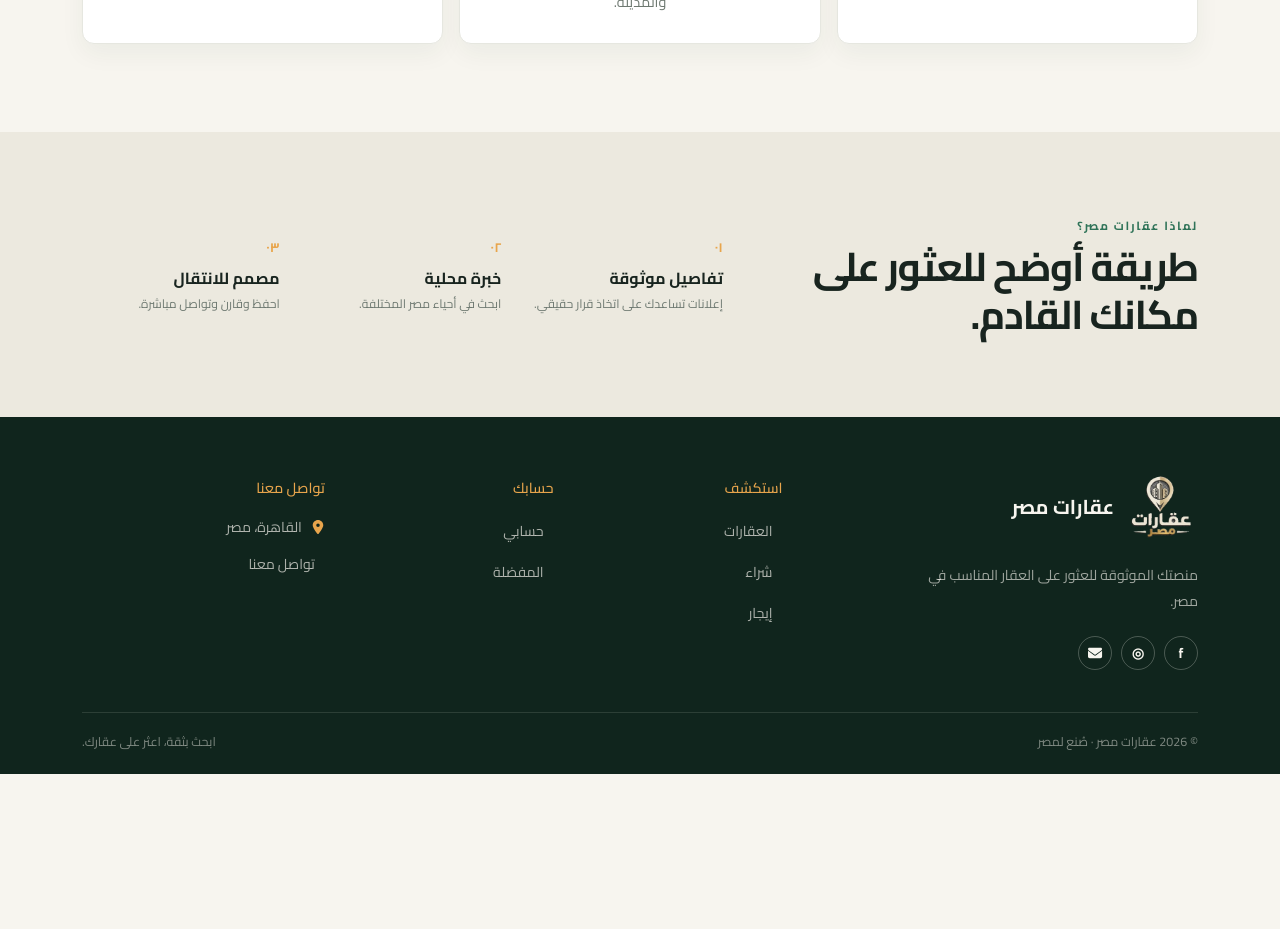
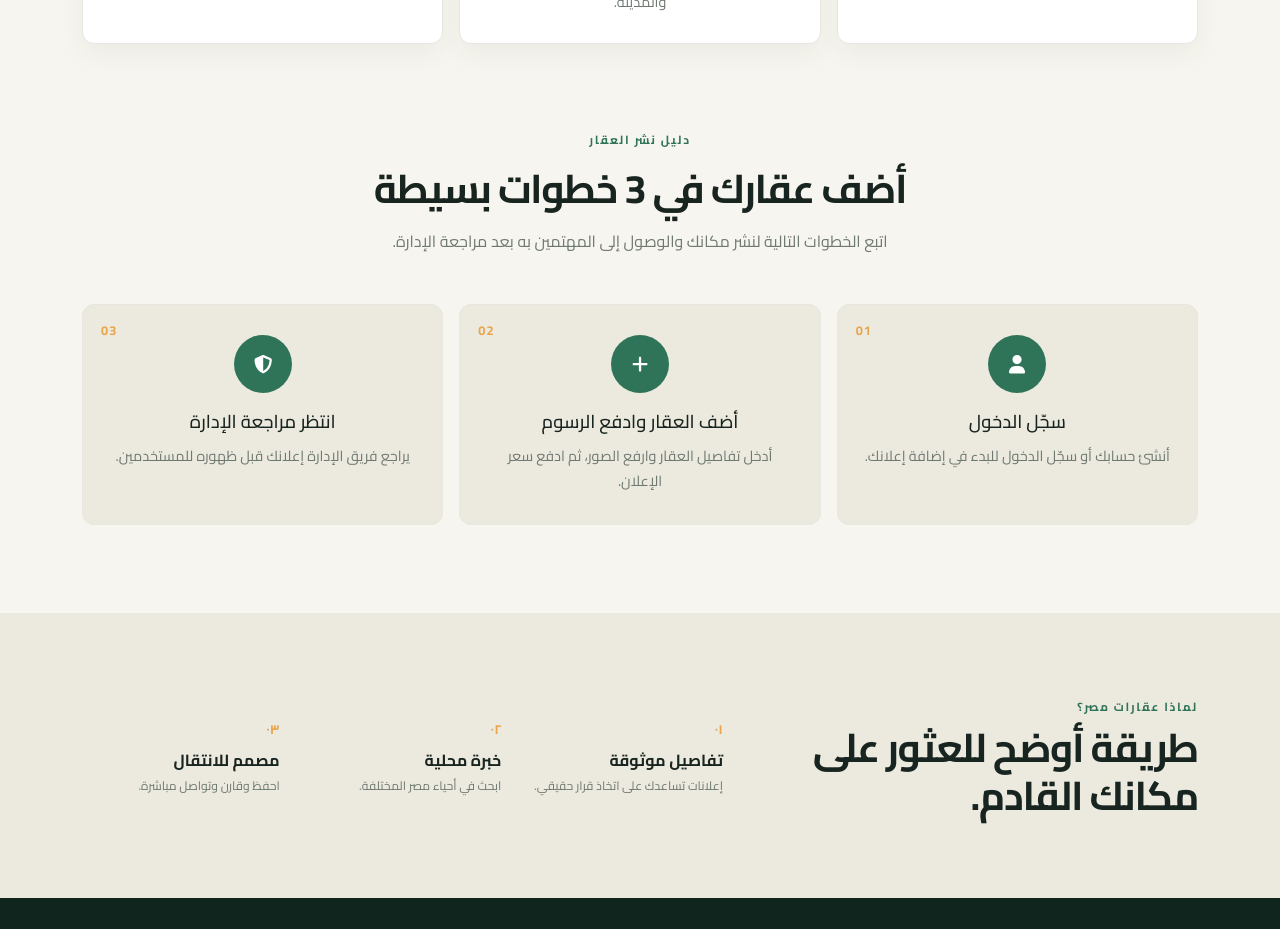
Before and after one commit to osmanramadan/maskank_frontend, a React (Vite) app: page / in a window 1280 px wide. Shown: the part 1440-2369 px from the top of the page. Before the commit the page ends 2214 px from the top, so only its background shows below. Built offline with nearby package versions, Linux system fonts and the light colour scheme; no server answers.

Commit message:
'cecffrrf'

```diff
--- a/src/i18n/LanguageContext.tsx
+++ b/src/i18n/LanguageContext.tsx
@@ -74,6 +74,15 @@ const translations = {
     movingCopy: "احفظ وقارن وتواصل مباشرة.",
     benefitsEyebrow: "لماذا تختار عقارات مصر؟",
     benefitsTitle: "كل ما تحتاجه للعثور على مكانك بثقة",
+    listingStepsEyebrow: "دليل نشر العقار",
+    listingStepsTitle: "أضف عقارك في 3 خطوات بسيطة",
+    listingStepsCopy: "اتبع الخطوات التالية لنشر مكانك والوصول إلى المهتمين به بعد مراجعة الإدارة.",
+    listingStepOneTitle: "سجّل الدخول",
+    listingStepOneCopy: "أنشئ حسابك أو سجّل الدخول للبدء في إضافة إعلانك.",
+    listingStepTwoTitle: "أضف العقار وادفع الرسوم",
+    listingStepTwoCopy: "أدخل تفاصيل العقار وارفع الصور، ثم ادفع سعر الإعلان.",
+    listingStepThreeTitle: "انتظر مراجعة الإدارة",
+    listingStepThreeCopy: "يراجع فريق الإدارة إعلانك قبل ظهوره للمستخدمين.",
     verifiedBenefit: "عقارات موثقة",
     verifiedBenefitCopy: "تفاصيل واضحة تساعدك على اتخاذ قرار أفضل.",
     smartSearchBenefit: "بحث سريع وذكي",
@@ -140,6 +149,8 @@ const translations = {
     purpose: "الغرض",
     sale: "بيع",
     price: "السعر",
+    monthlyRentPrice: "سعر الإيجار للشهر",
+    perMonth: "شهريًا",
     areaSqm: "المساحة (م²)",
     bedrooms: "غرف النوم",
     bathrooms: "الحمامات",
@@ -221,6 +232,15 @@ const translations = {
     movingCopy: "Save, compare, and connect directly.",
     benefitsEyebrow: "Why choose Egypt Properties?",
     benefitsTitle: "Everything you need to find your place with confidence",
+    listingStepsEyebrow: "Property listing guide",
+    listingStepsTitle: "List your property in 3 simple steps",
+    listingStepsCopy: "Follow these steps to publish your place and reach interested people after admin review.",
+    listingStepOneTitle: "Sign in",
+    listingStepOneCopy: "Create an account or sign in to start adding your listing.",
+    listingStepTwoTitle: "Add the property and pay",
+    listingStepTwoCopy: "Enter the property details, upload photos, and pay the listing fee.",
+    listingStepThreeTitle: "Wait for admin review",
+    listingStepThreeCopy: "Our admin team reviews your listing before it appears to users.",
     verifiedBenefit: "Verified properties",
     verifiedBenefitCopy: "Clear details that help you make a better decision.",
     smartSearchBenefit: "Smart search",
@@ -273,6 +293,8 @@ const translations = {
     purpose: "Purpose",
     sale: "Sale",
     price: "Price",
+    monthlyRentPrice: "Monthly rent",
+    perMonth: "per month",
     areaSqm: "Area (sqm)",
     bedrooms: "Bedrooms",
     bathrooms: "Bathrooms",
--- a/src/pages/AdminPage.tsx
+++ b/src/pages/AdminPage.tsx
@@ -86,7 +86,7 @@ export default function AdminPage() {
                     <div><span>{language === 'ar' ? 'الحالة' : 'Status'}</span><strong>{property.status}</strong></div>
                     <div><span>{language === 'ar' ? 'النوع' : 'Type'}</span><strong>{property.property_type}</strong></div>
                     <div><span>{language === 'ar' ? 'الغرض' : 'Purpose'}</span><strong>{property.purpose}</strong></div>
-                    <div><span>{language === 'ar' ? 'السعر' : 'Price'}</span><strong>{Number(property.price).toLocaleString('en-EG')} {property.currency}</strong></div>
+                    <div><span>{property.purpose === 'rent' ? t('monthlyRentPrice') : t('price')}</span><strong>{Number(property.price).toLocaleString('en-EG')} {property.currency}{property.purpose === 'rent' ? ` / ${t('perMonth')}` : ''}</strong></div>
                   </div>
                 </div>
                 <div className="owner-listing-actions">
--- a/src/pages/FavoritesPage.tsx
+++ b/src/pages/FavoritesPage.tsx
@@ -86,7 +86,7 @@ export default function FavoritesPage() {
                 <div className="property-card-body">
                   <div className="property-card-topline">
                     <span>{property.purpose === 'sale' ? (language === 'ar' ? 'للبيع' : 'For sale') : (language === 'ar' ? 'للإيجار' : 'For rent')}</span>
-                    <strong>{Number(property.price).toLocaleString('en-EG')} {property.currency}</strong>
+                    <strong>{Number(property.price).toLocaleString('en-EG')} {property.currency}{property.purpose === 'rent' ? ` / ${t('perMonth')}` : ''}</strong>
                   </div>
                   <h3>{property.title}</h3>
                   <div className="location-chip">
--- a/src/pages/HomePage.tsx
+++ b/src/pages/HomePage.tsx
@@ -1,5 +1,5 @@
 import { FontAwesomeIcon } from '@fortawesome/react-fontawesome';
-import { faArrowRight, faBuilding, faKey, faMagnifyingGlass, faShieldHalved, faComments } from '@fortawesome/free-solid-svg-icons';
+import { faArrowRight, faBuilding, faKey, faMagnifyingGlass, faShieldHalved, faComments, faUser, faPlus } from '@fortawesome/free-solid-svg-icons';
 import { Link } from 'react-router-dom';
 import { useLanguage } from '../i18n/LanguageContext';
 import { useEffect, useState } from 'react';
@@ -37,7 +37,7 @@ export default function HomePage() {
           <div className="row align-items-center gy-5">
             <div className="col-lg-7">
               <p className="eyebrow">{t('heroEyebrow')}</p>
-              <h1 className='mb-5'>{t('heroTitle')} <em>{t('heroTitleAccent')}</em></h1>
+              <h1 className='mb-5 '>{t('heroTitle')} <em>{t('heroTitleAccent')}</em></h1>
               <p className="hero-copy">{t('heroCopy')}</p>
               <div className="hero-actions d-flex flex-wrap gap-3">
                 <Link to="/properties" className="btn btn-primary btn-lg rounded-pill px-4">{t('explore')} <FontAwesomeIcon icon={faArrowRight} className="ms-2" /></Link>
@@ -90,6 +90,41 @@ export default function HomePage() {
                 <span className="benefit-icon"><FontAwesomeIcon icon={faComments} /></span>
                 <h3>{t('directContactBenefit')}</h3>
                 <p>{t('directContactBenefitCopy')}</p>
+              </article>
+            </div>
+          </div>
+        </div>
+      </section>
+      <section className="listing-steps-section">
+        <div className="container">
+          <div className="section-heading text-center mb-5">
+            <p className="eyebrow dark">{t('listingStepsEyebrow')}</p>
+            <h2>{t('listingStepsTitle')}</h2>
+            <p className="listing-steps-copy">{t('listingStepsCopy')}</p>
+          </div>
+          <div className="row g-3 listing-steps-grid">
+            <div className="col-md-4">
+              <article className="listing-step-card">
+                <span className="listing-step-number">01</span>
+                <span className="listing-step-icon"><FontAwesomeIcon icon={faUser} /></span>
+                <h3>{t('listingStepOneTitle')}</h3>
+                <p>{t('listingStepOneCopy')}</p>
+              </article>
+            </div>
+            <div className="col-md-4">
+              <article className="listing-step-card">
+                <span className="listing-step-number">02</span>
+                <span className="listing-step-icon"><FontAwesomeIcon icon={faPlus} /></span>
+                <h3>{t('listingStepTwoTitle')}</h3>
+                <p>{t('listingStepTwoCopy')}</p>
+              </article>
+            </div>
+            <div className="col-md-4">
+              <article className="listing-step-card">
+                <span className="listing-step-number">03</span>
+                <span className="listing-step-icon"><FontAwesomeIcon icon={faShieldHalved} /></span>
+                <h3>{t('listingStepThreeTitle')}</h3>
+                <p>{t('listingStepThreeCopy')}</p>
               </article>
             </div>
           </div>
--- a/src/pages/OwnerPropertyFormPage.tsx
+++ b/src/pages/OwnerPropertyFormPage.tsx
@@ -428,7 +428,7 @@ export default function OwnerPropertyFormPage() {
             </div>
             <div className="col-md-4">
               <label>
-                <span>{t('price')}</span>
+                <span>{form.purpose === 'rent' ? t('monthlyRentPrice') : t('price')}</span>
                 <input name="price" type="number" value={form.price} onChange={handleChange} required />
               </label>
             </div>
--- a/src/pages/PropertiesPage.tsx
+++ b/src/pages/PropertiesPage.tsx
@@ -179,7 +179,7 @@ export default function PropertiesPage() {
                 <div className="property-card-body">
                   <div className="property-card-topline">
                     <span>{property.purpose === 'sale' ? t('forSale') : t('forRent')}</span>
-                    <strong>{Number(property.price).toLocaleString('en-EG')} {property.currency}</strong>
+                    <strong>{Number(property.price).toLocaleString('en-EG')} {property.currency}{property.purpose === 'rent' ? ` / ${t('perMonth')}` : ''}</strong>
                   </div>
                   <h3>{property.title}</h3>
                   <div className="location-chip">
--- a/src/pages/PropertyDetailPage.tsx
+++ b/src/pages/PropertyDetailPage.tsx
@@ -185,7 +185,7 @@ export default function PropertyDetailPage() {
         <header className="property-detail-header">
           <div className="property-detail-heading">
             <div className="property-detail-price">
-              <strong>{Number(property.price).toLocaleString('en-EG')} {property.currency}</strong>
+              <strong>{Number(property.price).toLocaleString('en-EG')} {property.currency}{property.purpose === 'rent' ? ` / ${t('perMonth')}` : ''}</strong>
               <small>{language === 'ar' ? `${Number(property.view_count || 0).toLocaleString('ar-EG')} مشاهدة` : `${Number(property.view_count || 0).toLocaleString('en-EG')} views`}</small>
             </div>
             <div className="property-meta-header">
--- a/src/pages/ReviewPage.tsx
+++ b/src/pages/ReviewPage.tsx
@@ -191,7 +191,7 @@ export default function ReviewPage() {
                       <h3>{language === 'ar' ? 'بيانات الإعلان' : 'Listing details'}</h3>
                       <div className="admin-preview-data">
                         <div><span>{t('title')}</span><strong>{preview.title || '—'}</strong></div>
-                        <div><span>{t('price')}</span><strong>{Number(preview.price).toLocaleString(language === 'ar' ? 'ar-EG' : 'en-EG')} {preview.currency || ''}</strong></div>
+                        <div><span>{preview.purpose === 'rent' ? t('monthlyRentPrice') : t('price')}</span><strong>{Number(preview.price).toLocaleString(language === 'ar' ? 'ar-EG' : 'en-EG')} {preview.currency || ''}{preview.purpose === 'rent' ? ` / ${t('perMonth')}` : ''}</strong></div>
                         <div><span>{t('areaSqm')}</span><strong>{preview.area_sqm ?? '—'} m²</strong></div>
                         <div><span>{language === 'ar' ? 'النوع' : 'Type'}</span><strong>{preview.property_type || '—'}</strong></div>
                         <div><span>{language === 'ar' ? 'الغرض' : 'Purpose'}</span><strong>{preview.purpose || '—'}</strong></div>
--- a/src/pages/UserProfilePage.tsx
+++ b/src/pages/UserProfilePage.tsx
@@ -53,7 +53,7 @@ export default function UserProfilePage() {
               {properties.map((property) => (
                 <Link className="profile-property-item" to={`/properties/${property.id}`} key={property.id}>
                   <strong>{property.title}</strong>
-                  <span>{Number(property.price).toLocaleString(language === 'ar' ? 'ar-EG' : 'en-EG')} {property.currency}</span>
+                  <span>{Number(property.price).toLocaleString(language === 'ar' ? 'ar-EG' : 'en-EG')} {property.currency}{property.purpose === 'rent' ? ` / ${t('perMonth')}` : ''}</span>
                   <small>{property.city}، {property.governorate}</small>
                 </Link>
               ))}
--- a/src/styles.css
+++ b/src/styles.css
@@ -79,6 +79,14 @@ h1 em { color: var(--accent); font-family: 'Fraunces', serif; font-weight: 500;
 .benefit-icon { display: grid; place-items: center; width: 54px; height: 54px; margin: 0 auto 18px; border-radius: 50%; background: var(--sage); color: var(--fern); font-size: 1.2rem; }
 .benefit-card h3 { margin: 0 0 9px; font-size: 1.15rem; }
 .benefit-card p { margin: 0; color: var(--muted); line-height: 1.7; font-size: .9rem; }
+.listing-steps-section { padding: 0 0 88px; }
+.listing-steps-copy { max-width: 620px; margin: 14px auto 0; color: var(--muted); line-height: 1.8; }
+.listing-steps-grid { position: relative; }
+.listing-step-card { position: relative; height: 100%; padding: 30px 26px; background: var(--cream); border: 1px solid #e6e7e0; border-radius: 12px; text-align: center; }
+.listing-step-number { position: absolute; top: 16px; inset-inline-end: 18px; color: var(--accent); font-size: .8rem; font-weight: 700; letter-spacing: .08em; }
+.listing-step-icon { display: grid; place-items: center; width: 58px; height: 58px; margin: 0 auto 18px; border-radius: 50%; background: var(--fern); color: #fff; font-size: 1.15rem; }
+.listing-step-card h3 { margin: 0 0 10px; font-size: 1.15rem; }
+.listing-step-card p { margin: 0; color: var(--muted); line-height: 1.75; font-size: .9rem; }
 .category-tile strong { font-size: 1rem; }
 .category-tile small, .trust-band small { margin-top: 4px; color: var(--muted); font-size: .76rem; }
 .trust-band { padding: 78px 0; background: var(--cream); }
@@ -418,7 +426,7 @@ textarea { width: 100%; border: 1px solid var(--line); border-radius: 10px; padd
   .account-layout > .auth-card { max-width: 100%; }
   .user-profile-layout { grid-template-columns: minmax(0, 1fr); max-width: 760px; }
 }
-@media (max-width: 575px) { .hero-section h1 { font-size: 3.25rem; } .hero-content { padding-top: 42px; } .hero-note { margin-left: 0; } .search-panel { grid-template-columns: 1fr; margin-top: 48px; } .search-label { grid-column: auto; padding: 5px 3px; } .section-space { padding: 64px 0; } .section-heading h2, .trust-band h2 { font-size: 2rem; } .auth-card { padding: 22px; } .account-profile-header { align-items: flex-start; gap: 14px; } .account-profile-copy h1 { font-size: 1.55rem; } .user-profile-card h1 { font-size: 1.8rem; } .account-summary { grid-template-columns: 1fr; } .account-listings-card .d-flex { align-items: stretch !important; } .account-add-property { width: 100%; justify-content: center; } .stats-grid { grid-template-columns: repeat(2, minmax(0,1fr)); } .detail-info-panel { grid-template-columns: 1fr; } .property-main-image { height: 300px; } .message-meta { flex-direction: column; align-items: flex-start; } .owner-listing-item { grid-template-columns: minmax(0, 1fr); } .owner-listing-actions { justify-content: flex-start; } .owner-listing-actions .btn { flex: 1; min-width: 0; } .review-item { flex-direction: column; align-items: stretch; } .admin-property-data, .admin-preview-data { grid-template-columns: repeat(2, minmax(0,1fr)); } .admin-preview-wide { grid-column: 1 / -1; } .review-item .owner-listing-actions { justify-content: flex-start; } }
+@media (max-width: 575px) { .hero-section h1 { max-width: none; font-size: clamp(2rem, 9vw, 2.7rem); white-space: nowrap; } .hero-content { padding-top: 42px; } .hero-note { margin-left: 0; } .search-panel { grid-template-columns: 1fr; margin-top: 48px; } .search-label { grid-column: auto; padding: 5px 3px; } .section-space { padding: 64px 0; } .section-heading h2, .trust-band h2 { font-size: 2rem; } .auth-card { padding: 22px; } .account-profile-header { align-items: flex-start; gap: 14px; } .account-profile-copy h1 { font-size: 1.55rem; } .user-profile-card h1 { font-size: 1.8rem; } .account-summary { grid-template-columns: 1fr; } .account-listings-card .d-flex { align-items: stretch !important; } .account-add-property { width: 100%; justify-content: center; } .stats-grid { grid-template-columns: repeat(2, minmax(0,1fr)); } .detail-info-panel { grid-template-columns: 1fr; } .property-main-image { height: 300px; } .message-meta { flex-direction: column; align-items: flex-start; } .owner-listing-item { grid-template-columns: minmax(0, 1fr); } .owner-listing-actions { justify-content: flex-start; } .owner-listing-actions .btn { flex: 1; min-width: 0; } .review-item { flex-direction: column; align-items: stretch; } .admin-property-data, .admin-preview-data { grid-template-columns: repeat(2, minmax(0,1fr)); } .admin-preview-wide { grid-column: 1 / -1; } .review-item .owner-listing-actions { justify-content: flex-start; } }
 @media (max-width: 575px) {
   .property-detail-shell { padding-bottom: 86px; }
   .property-detail-header { padding-top: 0; }
```
